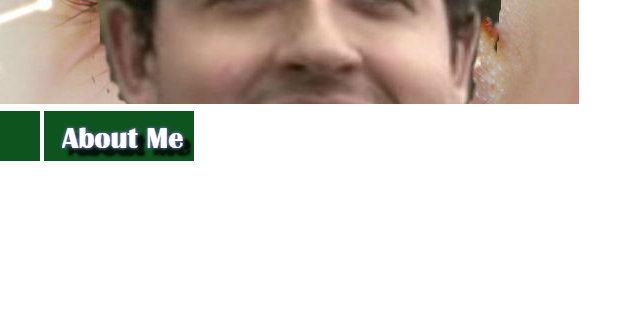
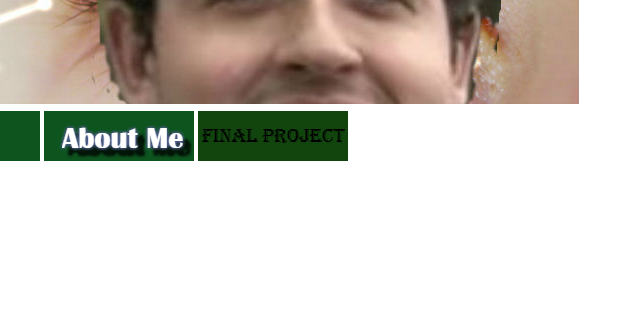
Before and after one commit to Connora99/connoradams99.github.io, a plain HTML site: page javascript.html in a window 1280 px wide. Shown: the part 176-496 px from the top of the page, 429-1063 px from the left. Drawn offline with Linux system fonts and the light colour scheme.

Commit message:
Update javascript.html

```diff
--- a/javascript.html
+++ b/javascript.html
@@ -22,6 +22,9 @@
 
             <td id="nav-td"><a href = "about.html" >
           <img src = "About me.png" > </a></td>
+
+            <td id ="nav-td"><a href = final-project.html" >
+               <img src = "Final project.png"> </a> </td>
         </tr>
     </thead>
 </table>
```
